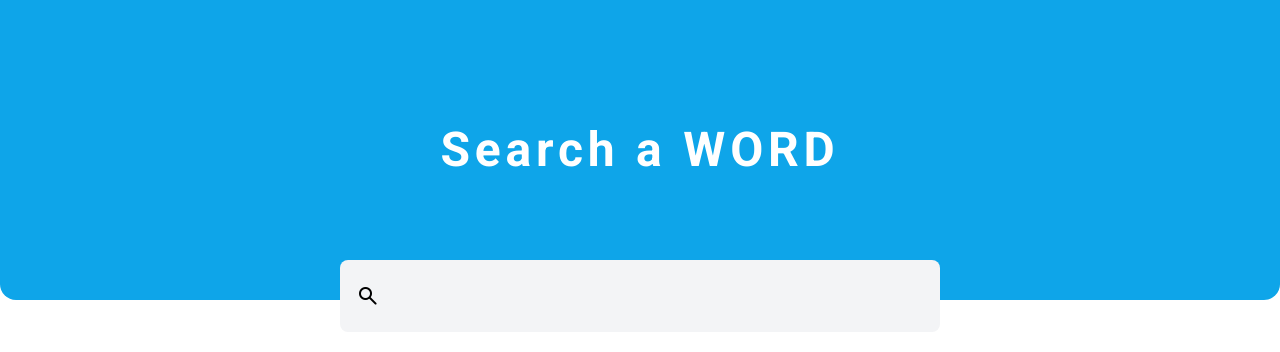
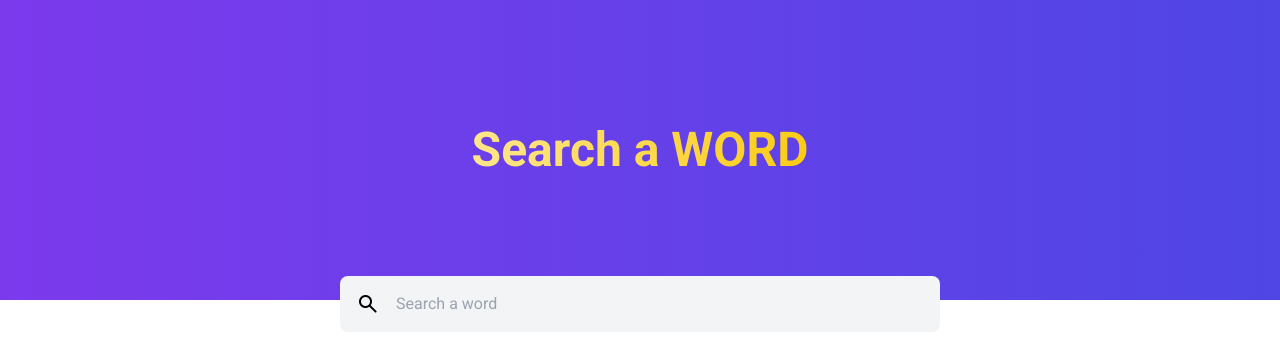
Before and after one commit to diegogama8934/random-words, a Next.js app: page / in a window 1280 px wide. Shown: the top 352 px of the page. Built offline with nearby package versions, Linux system fonts and the light colour scheme.

Commit message:
style changed

```diff
--- a/src/app/globals.css
+++ b/src/app/globals.css
@@ -1,3 +1,8 @@
 @tailwind base;
 @tailwind components;
 @tailwind utilities;
+
+h1 {
+  -webkit-text-fill-color: transparent;
+  -webkit-background-clip: text;
+}
--- a/src/app/page.tsx
+++ b/src/app/page.tsx
@@ -1,13 +1,21 @@
-import Image from "next/image";
+
 
 export default function Home() {
   return (
     <div>
-      <div className="flex flex-col h-[300px] items-center justify-center relative bg-sky-500 rounded-b-2xl">
-        <h1 className="text-5xl font-bold text-white tracking-widest">Search a WORD</h1>
-        <div className="flex gap-2 items-center bg-gray-100 absolute -bottom-8 rounded-lg w-[600px] py-2 px-4">
-          <span className="material-symbols-rounded !text-2xl">search</span>
-          <input type="text" className="p-4 w-full bg-transparent focus-visible:outline-none" />
+      <div className="flex flex-col h-[300px] items-center justify-center relative bg-gradient-to-r from-violet-600 to-indigo-600">
+        <h1 className="text-5xl font-bold text-white bg-gradient-to-r from-amber-200 to-yellow-400">Search a WORD</h1>
+        <div className="flex gap-2 items-center bg-gray-100 absolute -bottom-8 rounded-lg w-[600px] py-2 px-4 hover:scale-105 transition-all">
+          <span
+            className="material-symbols-rounded !text-2xl"
+          >
+            search
+          </span>
+          <input
+            type="text"
+            className="p-2 w-full bg-transparent focus-visible:outline-none"
+            placeholder="Search a word"
+          />
         </div>
       </div>
     </div>
```
